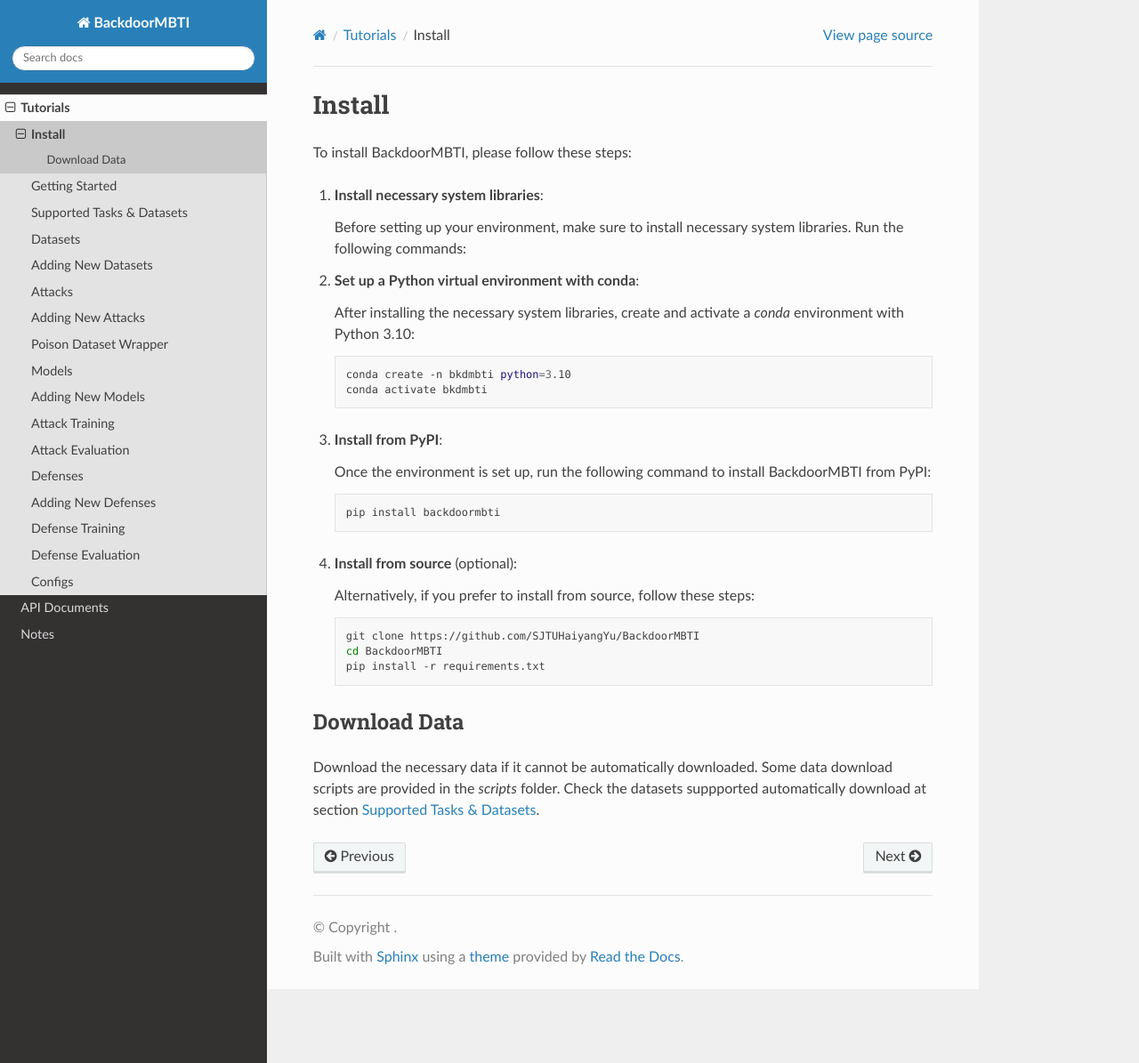
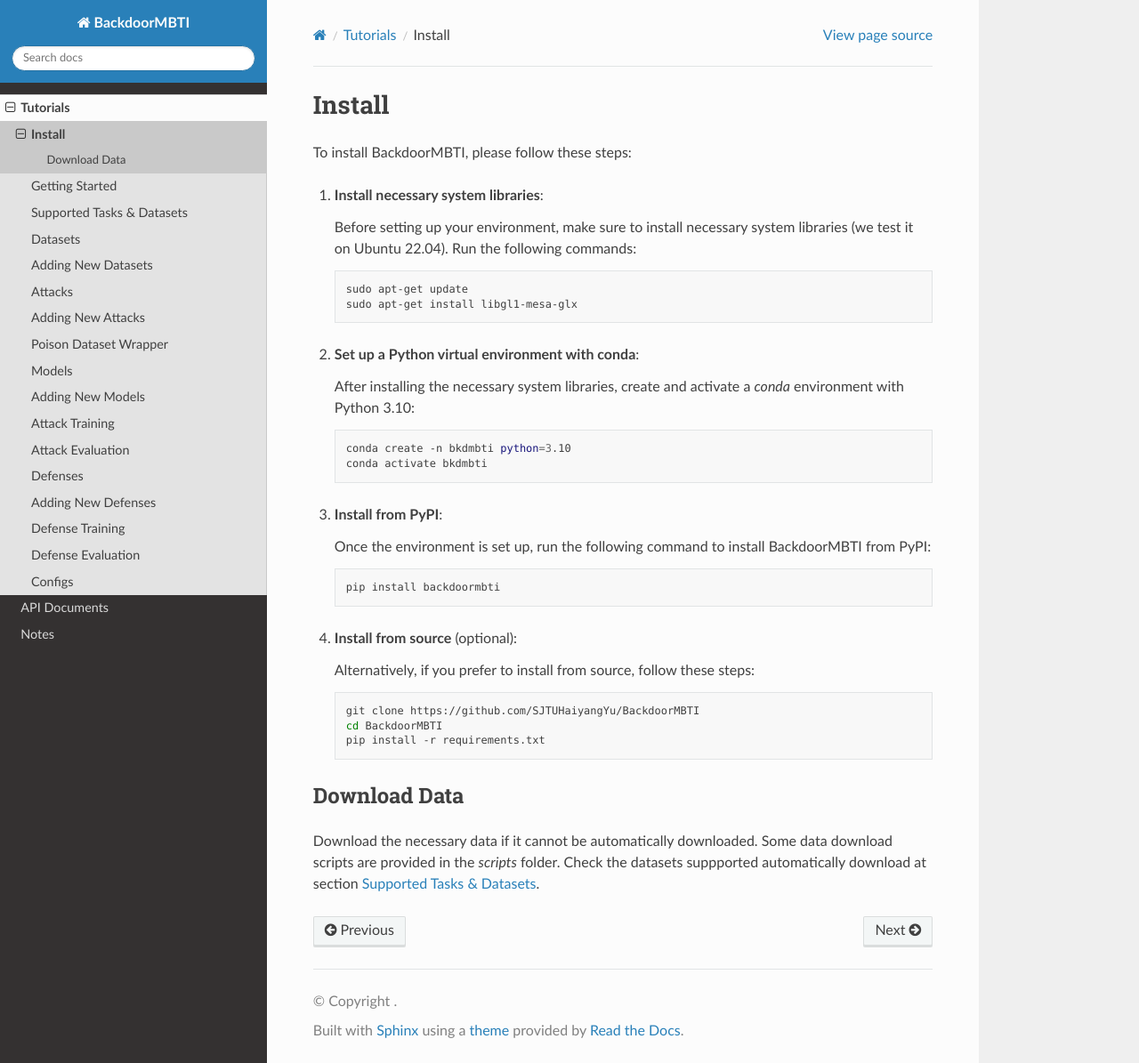
Before and after one commit to odymit/BackdoorMBTI-docs, a Sphinx documentation site: the page built from docs/source/tutorials/install.rst, in a window 1280 px wide and 1195 px high. Shown: the whole window at 89% size. Built offline with Sphinx 7.4.7 and the Read the Docs theme 3.1.0, drawn with Linux system fonts in a browser that asks for light colours.

Commit message:
fix error in install.rst

```diff
--- a/docs/source/modules/index.rst
+++ b/docs/source/modules/index.rst
@@ -1,9 +1,9 @@
 API Documents
 =================
+API documents for the project will be updated here soon.
 
 .. autosummary::
    :toctree: generated
    :recursive:
 
    backdoormbti
-   lumache
--- a/docs/source/tutorials/install.rst
+++ b/docs/source/tutorials/install.rst
@@ -7,10 +7,10 @@
 
 1. **Install necessary system libraries**:
 
-   Before setting up your environment, make sure to install necessary system libraries. Run the following commands:
+   Before setting up your environment, make sure to install necessary system libraries (we test it on Ubuntu 22.04). Run the following commands:
 
    .. code-block:: bash
-      # For Ubuntu 22.04
+
       sudo apt-get update
       sudo apt-get install libgl1-mesa-glx
 
```
